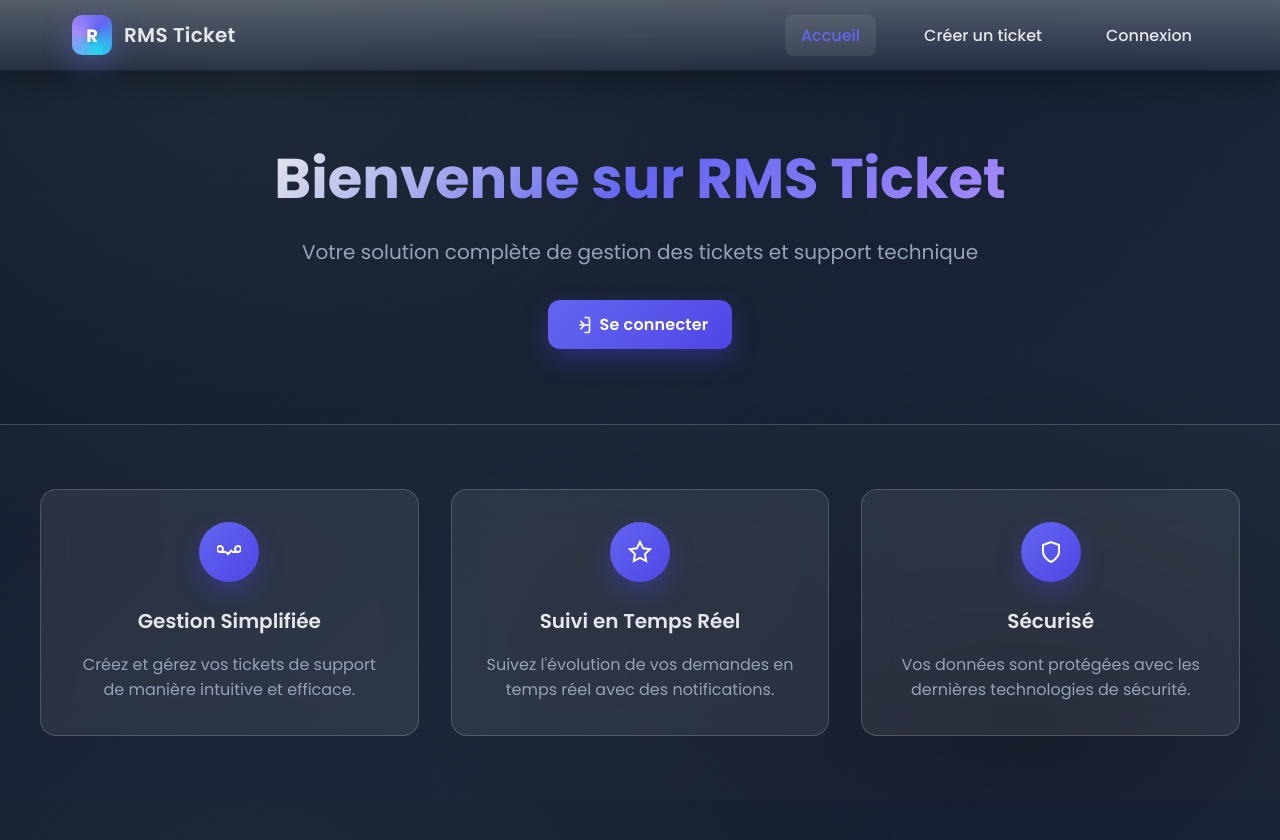
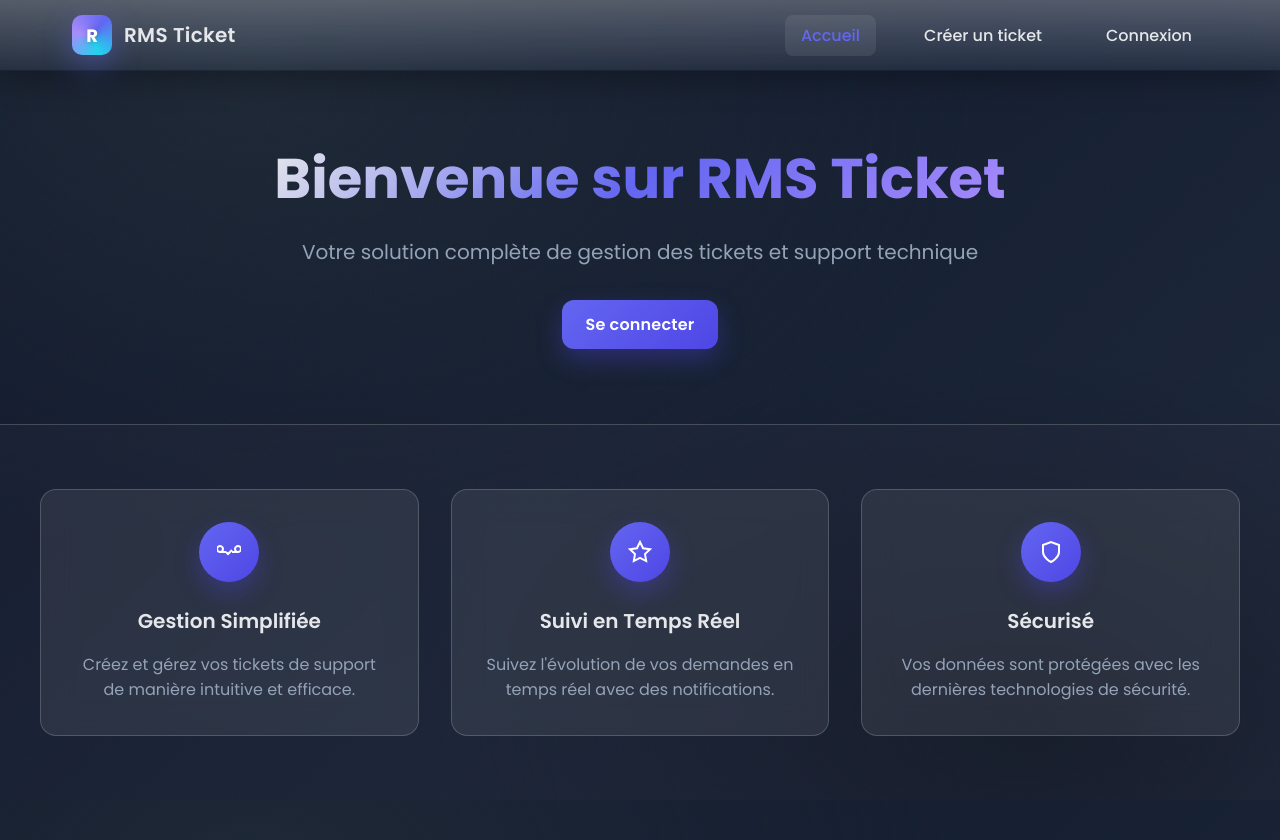
Before and after one commit to Sasukisse/RMS-Ticket, a PHP site: page /HomePage/index.php in a window 1280 px wide. Shown: the top 840 px of the page. Run offline with PHP 8.4, Linux system fonts and the light colour scheme.

Commit message:
Suppression de l'icône SVG du bouton de connexion dans la page d'accueil.

```diff
--- a/HomePage/index.php
+++ b/HomePage/index.php
@@ -73,9 +73,6 @@ include '../Database/connection.php';
 
     <?php else: ?>
         <a href="../Login/login.php" class="btn btn-primary">
-            <svg width="20" height="20" viewBox="0 0 24 24" fill="none" stroke="currentColor" stroke-width="2">
-                <path d="M15 3h4a2 2 0 0 1 2 2v14a2 2 0 0 1-2 2h-4M10 17l5-5-5-5M21 12H9"/>
-            </svg>
             Se connecter
         </a>
     <?php endif; ?>
```
